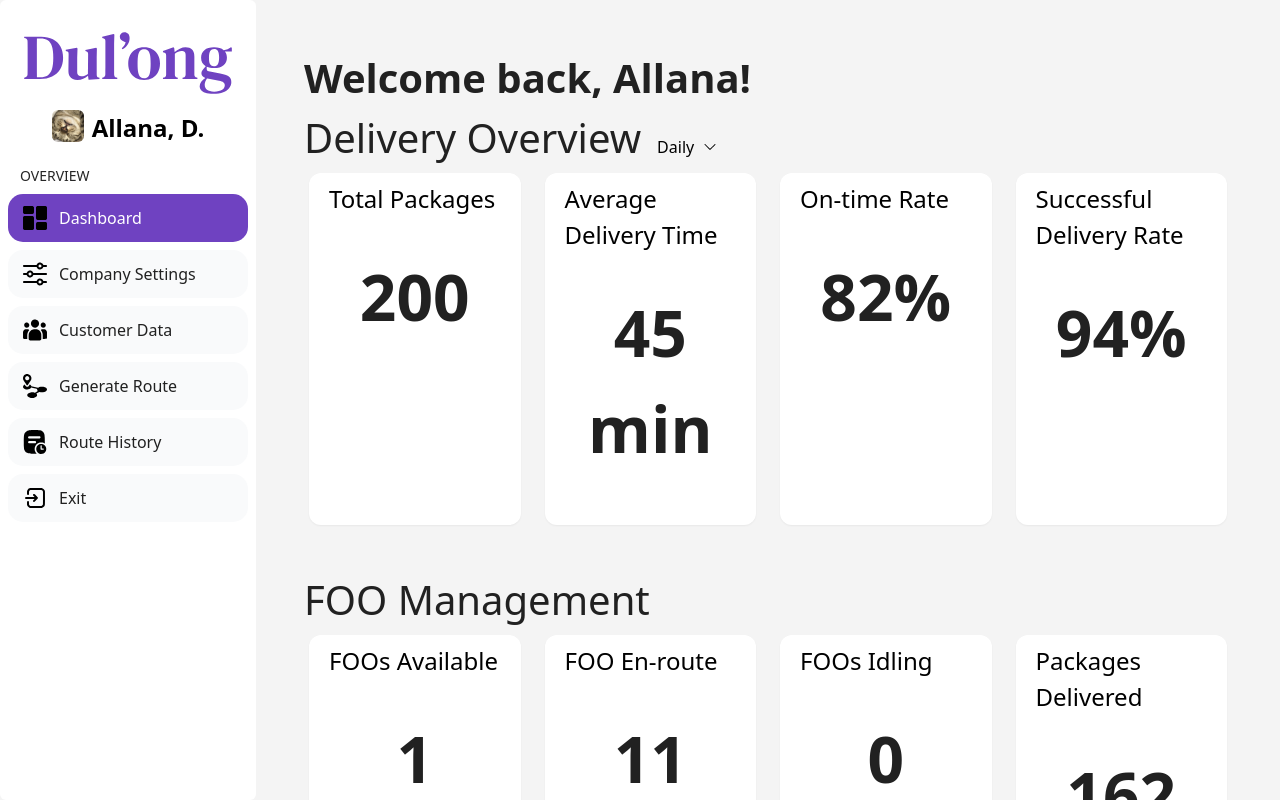
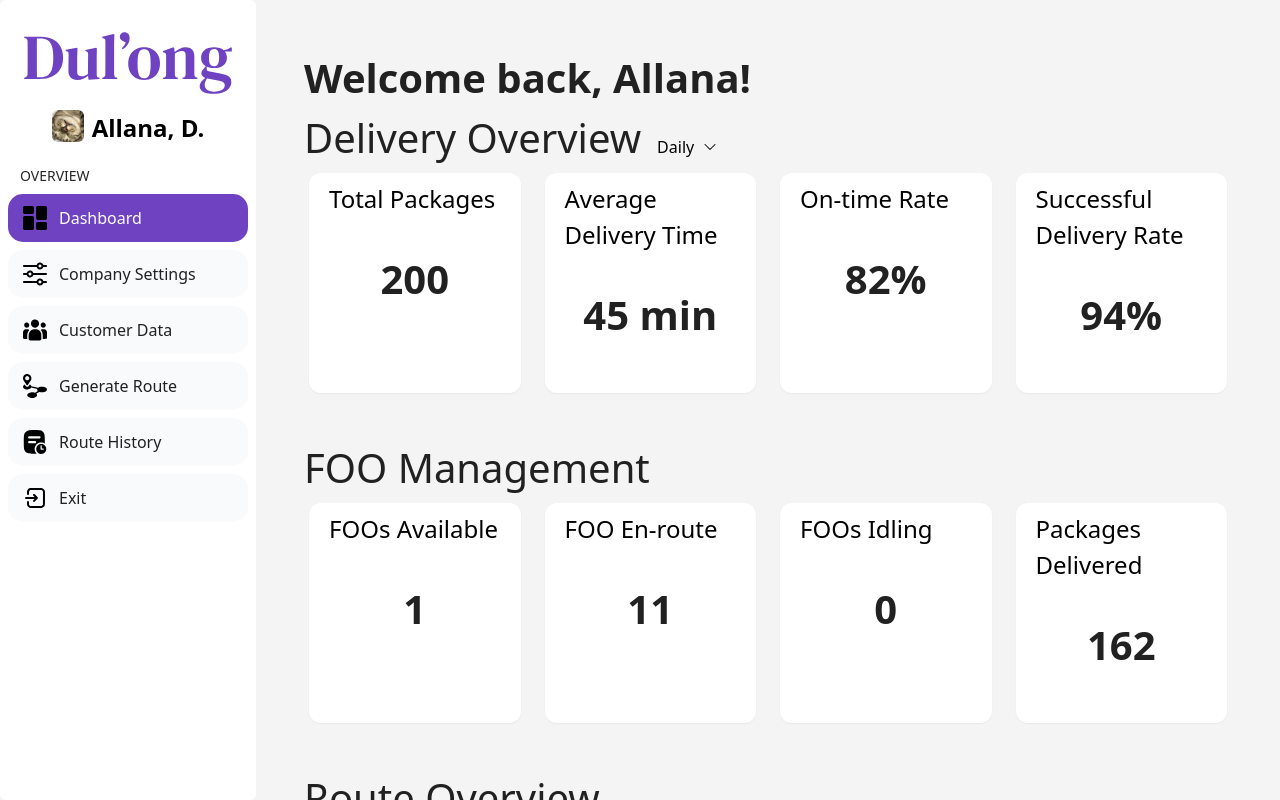
Before and after one commit to D-D-M-Y/dul-ong-administrative-frontend, a Next.js app: page / in a window 1280 px wide. Built offline with nearby package versions, Linux system fonts and the light colour scheme.

Commit message:
added separate types for foo management in dashboard, added h1 usage

```diff
--- a/src/app/ui/dashboard/cards.tsx
+++ b/src/app/ui/dashboard/cards.tsx
@@ -22,13 +22,13 @@
   }: {
     title: string;
     value: number | string;
-    type: 'total' | 'avgdeltime' | 'ontimerate' | 'successfulrate';
+    type: 'total' | 'avgdeltime' | 'ontimerate' | 'successfulrate' | 'fooavailable' | 'fooenroute' | 'fooidling' | 'packagedel';
   }) {
 
     return (
       <div className="rounded-xl bg-white p-2 shadow-sm">
-        <p className={`font-source-sans-pro ml-3`} style={{ fontSize: 24}}>{title}</p>
-        <h1 className={`font-roboto font-bold text-[64px] py-8 text-center mb-2`}> {value} </h1>
+        <p className={'font-source-sans-pro ml-3'} style={{fontSize: 24}}>{title}</p>
+        <h1 className={'font-bold py-8 text-center mb-2'}> {value} </h1>
       </div>
     );
   }
```
